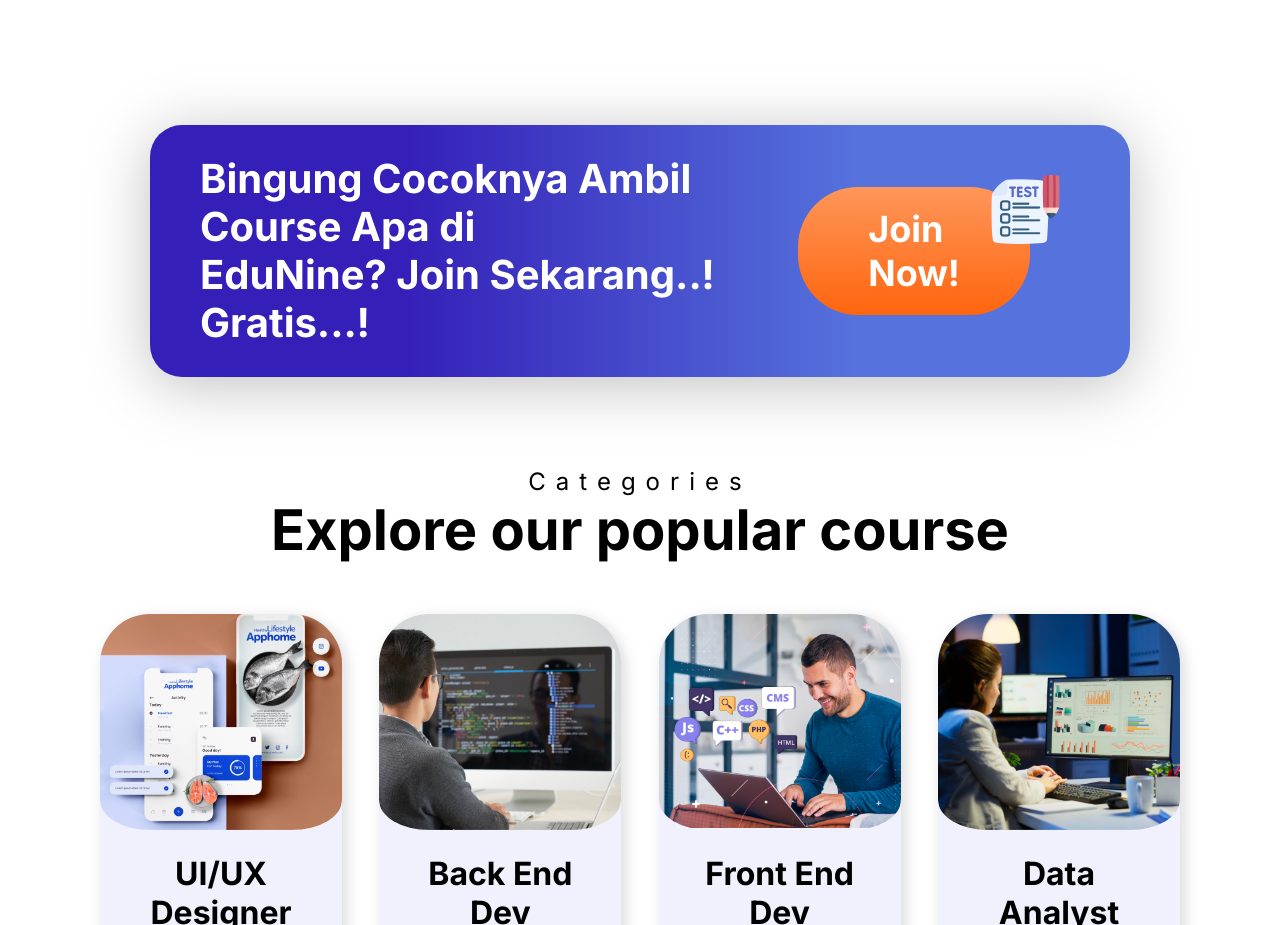
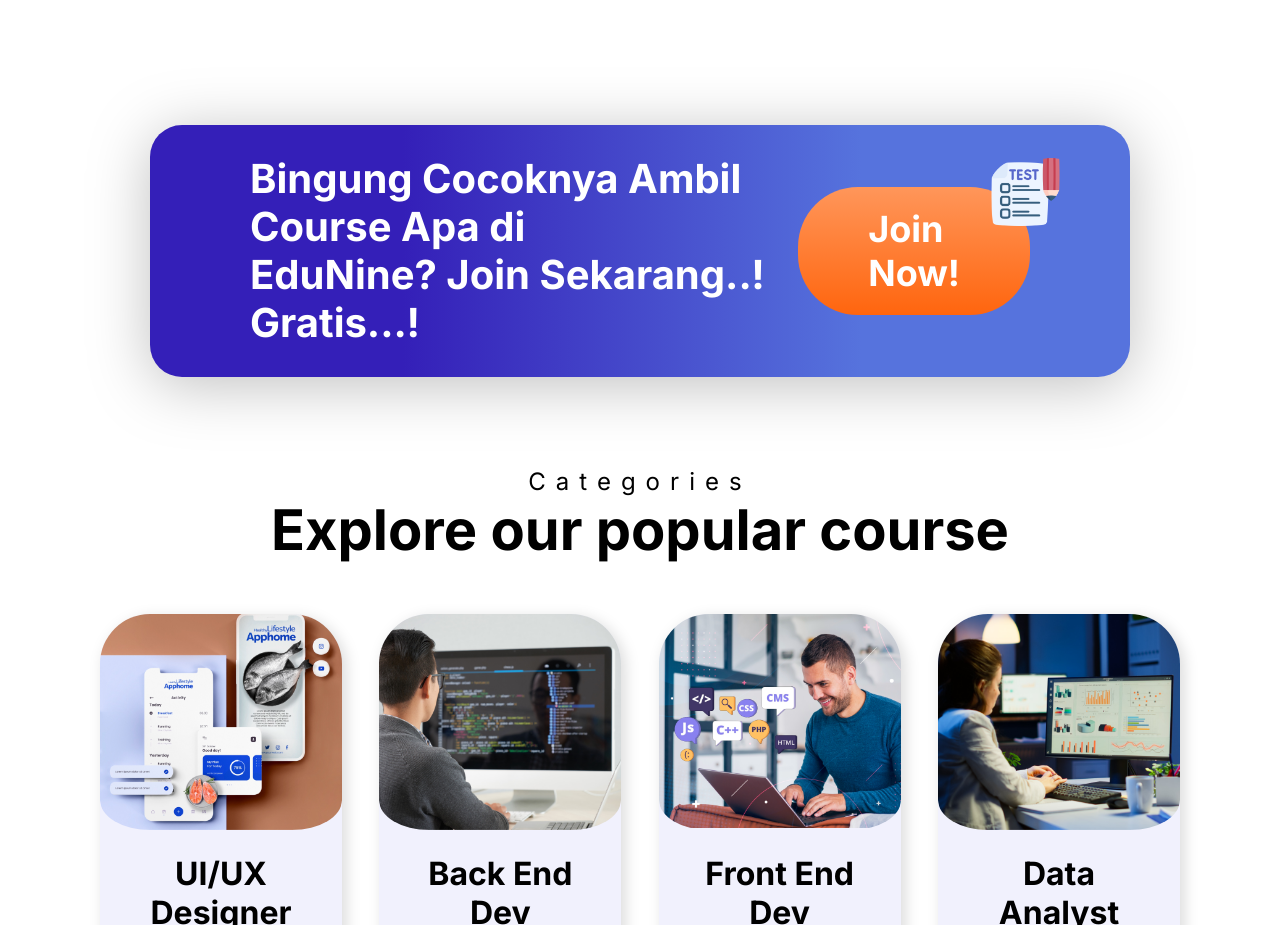
Before and after one commit to Kampus-Merdeka-Software-Engineering/FE-Balikpapan-9, a plain HTML site: page index.html in a window 1280 px wide. Shown: the part 860-1785 px from the top of the page. Drawn offline with Linux system fonts and the light colour scheme.

Commit message:
homePage

```diff
--- a/CSS/index.css
+++ b/CSS/index.css
@@ -82,7 +82,7 @@ nav {
     display: flex;
     flex-direction: row;
     align-items: center;
-    padding: 30px 100px 30px 50px;
+    padding: 30px 100px 30px 100px;
     margin-top: 370px;
     border-radius: 32px;
     background: linear-gradient(270deg, #5673DD 27.42%, #341FB8 74.25%);
@@ -94,8 +94,7 @@ nav {
     font-weight: 700;
     color: #FFFFFF;
     line-height: 1.2;
-    width: 70%;
-    width: 800px;
+    width: 85%;
 }
 
 .itemTest {
@@ -117,7 +116,7 @@ nav {
 .test img {
     width: 7%;
     position: absolute;
-    top: 20%;
+    top: 13%;
     right:70px;
 }
 
```
